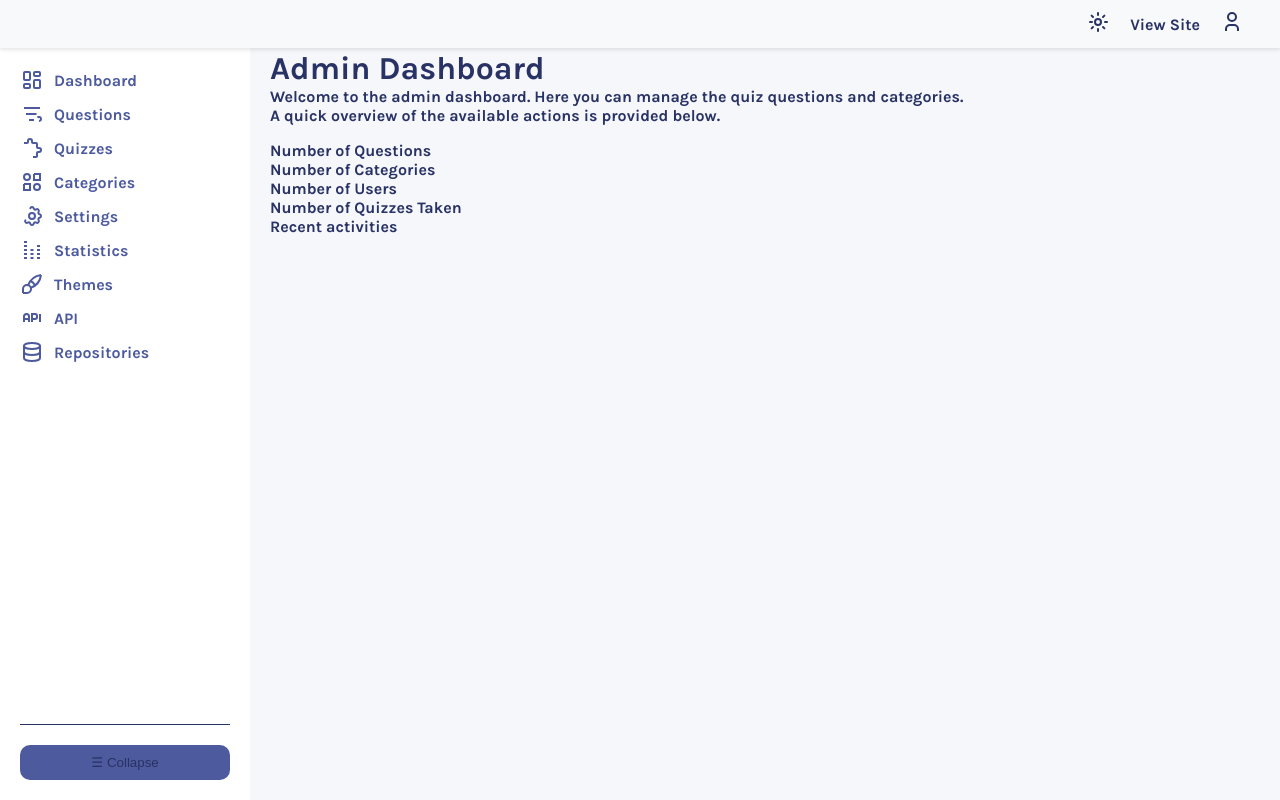
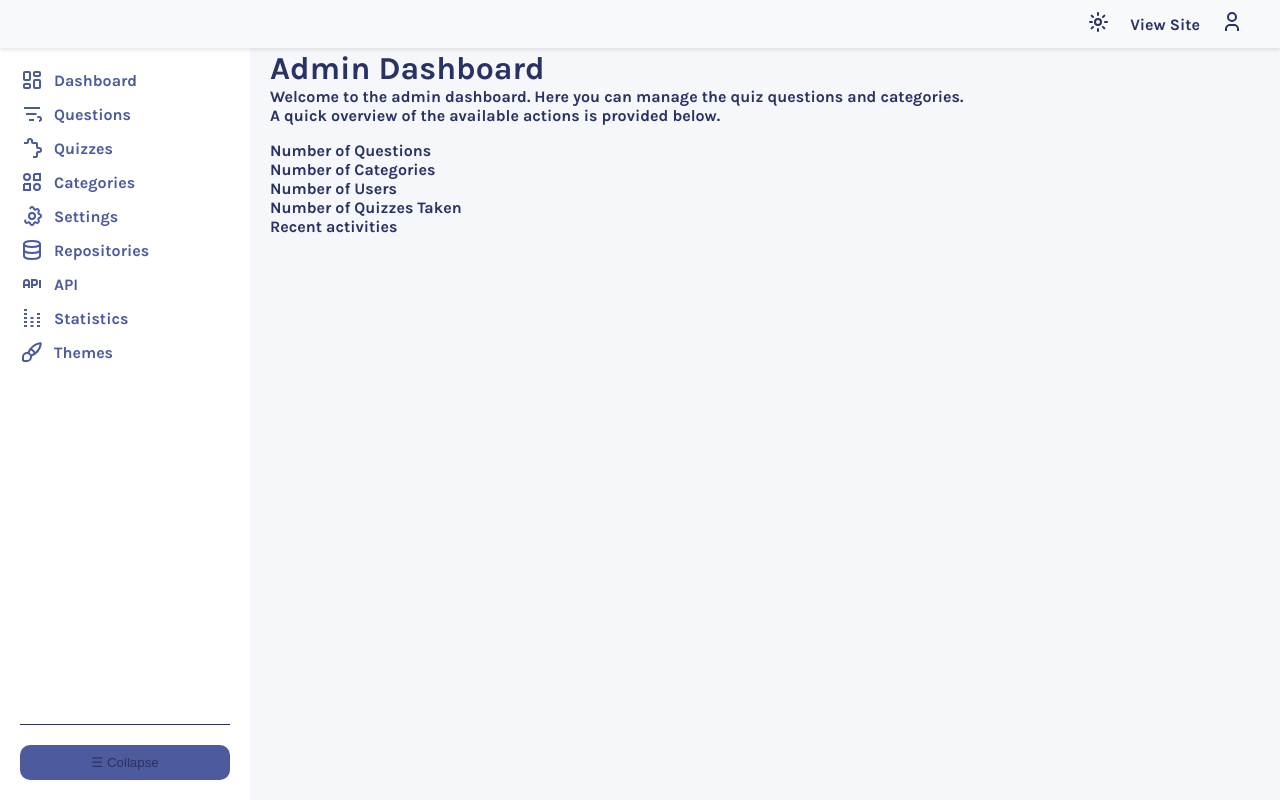
Before and after one commit to habibma/quizzical, a React (Vite) app: page /admin in a window 1280 px wide. Built offline with nearby package versions, Linux system fonts and the light colour scheme.

Commit message:
chore: to change the order of menu items

```diff
--- a/src/pages/Admin/components/Sidebar/sidebarItems.js
+++ b/src/pages/Admin/components/Sidebar/sidebarItems.js
@@ -35,6 +35,16 @@ export const sidebarItems = [
     icon: SettingsIcon,
   },
   {
+    title: 'Repositories',
+    path: '/admin/repository',
+    icon: RepoIcon,
+  },
+  {
+    title: 'API',
+    path: '/admin/api',
+    icon: ApiIcon,
+  },
+  {
     title: 'Statistics',
     path: '/admin/statistics',
     icon: StatisticsIcon,
@@ -44,14 +54,4 @@ export const sidebarItems = [
     path: '/admin/themes',
     icon: ThemesIcon,
   },
-  {
-    title: 'API',
-    path: '/admin/api',
-    icon: ApiIcon,
-  },
-  {
-    title: 'Repositories',
-    path: '/admin/repository',
-    icon: RepoIcon,
-  },
 ]
```
